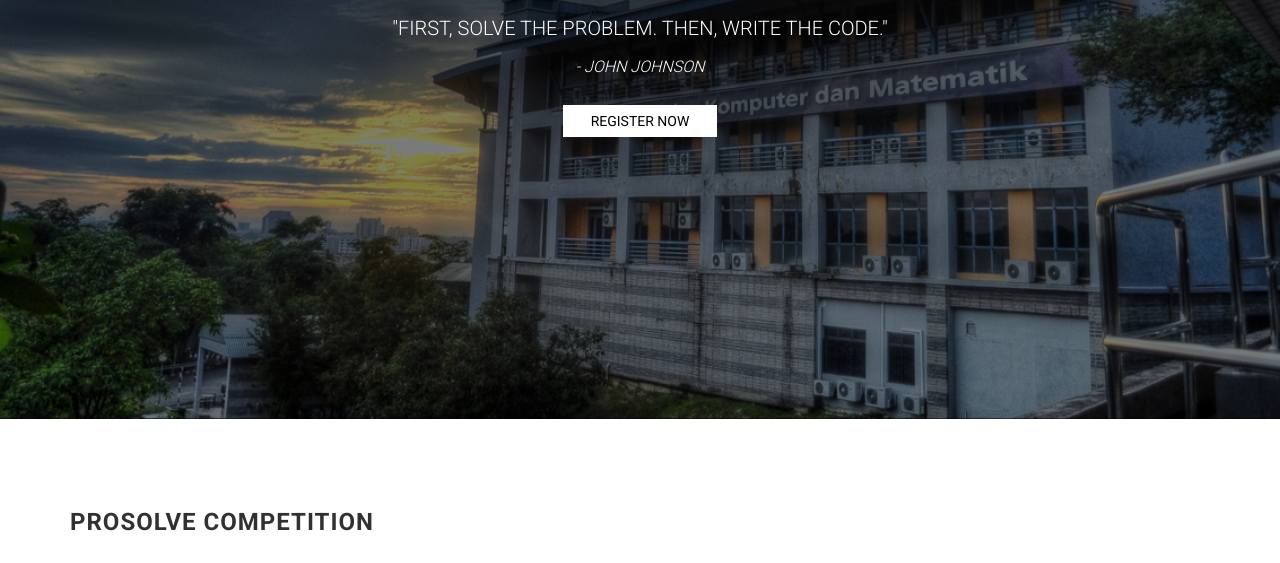
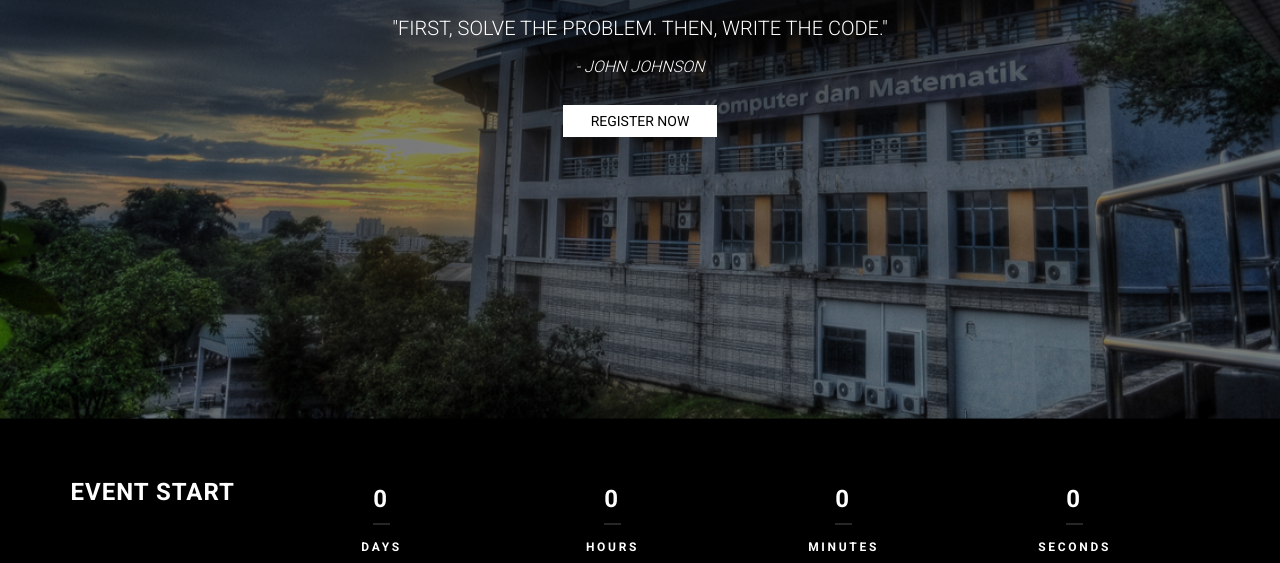
Before and after one commit to prosolveais/prosolveais.github.io, a website: page index.html in a window 1280 px wide. Shown: the part 381-944 px from the top of the page. Drawn offline with nearby package versions, Linux system fonts and the light colour scheme; some packages are replaced by stand-ins of ours; a script that the page names is missing.

Commit message:
Added countdown timer

```diff
--- a/assets/css/main.css
+++ b/assets/css/main.css
@@ -516,7 +516,97 @@ ul li {
 }
 
 /*
- * 8.0 User-defined Style
+ * 8.0 Countdown CSS
+ */
+
+ /* jQuery Countdown styles 2.0.0. */
+.is-countdown {
+	border: 1px solid #ccc;
+	background-color: #eee;
+}
+.countdown-rtl {
+	direction: rtl;
+}
+.countdown-holding span {
+	color: #888;
+}
+.countdown-row {
+	clear: both;
+	width: 100%;
+	padding: 0px 2px;
+	text-align: center;
+}
+.countdown-show1 .countdown-section {
+	width: 98%;
+}
+.countdown-show2 .countdown-section {
+	width: 48%;
+}
+.countdown-show3 .countdown-section {
+	width: 32.5%;
+}
+.countdown-show4 .countdown-section {
+	width: 24.5%;
+}
+.countdown-show5 .countdown-section {
+	width: 19.5%;
+}
+.countdown-show6 .countdown-section {
+	width: 16.25%;
+}
+.countdown-show7 .countdown-section {
+	width: 14%;
+}
+.countdown-section {
+	display: block;
+	float: left;
+	font-size: 75%;
+	text-align: center;
+}
+.countdown-amount {
+    font-size: 200%;
+}
+.countdown-period {
+    display: block;
+}
+.countdown-descr {
+	display: block;
+	width: 100%;
+}
+
+.countdown{
+    padding: 60px 0;
+    background-color: #000;
+}
+.countdown .section-title{
+    color: #fff;
+}
+@media (min-width: 768px){
+    .countdown .section-title{
+        text-align: right;
+        margin: 0;
+    }
+}
+.is-countdown{
+    background-color: #000;
+    color: #fff;
+    border-color: transparent;
+}
+.countdown-section{
+    text-transform: uppercase;
+    font-weight: 700;
+    letter-spacing: 2.7px;
+}
+.countdown-amount{
+    border-bottom: 2px solid #262626;
+    padding-bottom: 10px;
+}
+.countdown-period{
+    margin-top: 20px;
+}
+
+/*
+ * 9.0 User-defined Style
  */
 .panel-body > p {
   margin: 0 0 0 0;
--- a/assets/js/main.js
+++ b/assets/js/main.js
@@ -67,3 +67,14 @@ $('#registration-form').submit(function(e){
 */
 
 var scroll = new SmoothScroll('a[data-scroll]');
+
+/*
+ * Website countdown
+ */
+
+$('#defaultCountdown').countdown('2018/11/18 07:30:00', function(event) {
+    $('#days').html(event.offset.totalDays);
+    $('#hours').html(event.offset.hours);
+    $('#minutes').html(event.offset.minutes);
+    $('#seconds').html(event.offset.seconds);
+});
--- a/bower.json
+++ b/bower.json
@@ -23,6 +23,7 @@
     "jquery": "~2.1.4",
     "ionicons": "~2.0.1",
     "isotope": "~2.2.1",
-    "smooth-scroll.js": "~14.2.1"
+    "smooth-scroll.js": "~14.2.1",
+    "jquery.countdown": "~2.2.0"
   }
 }
--- a/index.html
+++ b/index.html
@@ -65,6 +65,38 @@
 
         </div>
     </header>
+
+    <div id="countdown" class="countdown">
+        <div class="container">
+            <div class="row">
+                <div class="col-md-2">
+                    <h3 class="section-title">Event Start</h3>
+                </div>
+                <div class="col-md-10">
+                    <div id="defaultCountdown" class="is-countdown">
+                        <span class="countdown-row countdown-show4">
+                            <span class="countdown-section">
+                                <span class="countdown-amount" id="days">0</span>
+                                <span class="countdown-period">Days</span>
+                            </span>
+                            <span class="countdown-section">
+                                <span class="countdown-amount" id="hours">0</span>
+                                <span class="countdown-period">Hours</span>
+                            </span>
+                            <span class="countdown-section">
+                                <span class="countdown-amount" id="minutes">0</span>
+                                <span class="countdown-period">Minutes</span>
+                            </span>
+                            <span class="countdown-section">
+                                <span class="countdown-amount" id="seconds">0</span>
+                                <span class="countdown-period">Seconds</span>
+                            </span>
+                        </span>
+                    </div>
+                </div>
+            </div>
+        </div>
+    </div>
 
     <section id="about" class="section about">
         <div class="container">
@@ -343,6 +375,7 @@
     <script src="bower_components/jquery/dist/jquery.min.js"></script>
     <script src="bower_components/bootstrap/dist/js/bootstrap.min.js"></script>
     <script src="bower_components/smooth-scroll.js/dist/smooth-scroll.min.js"></script>
+    <script src="bower_components/jquery.countdown/dist/jquery.countdown.min.js"></script>
     <script src="assets/js/main.js"></script>
 </body>
 
```
